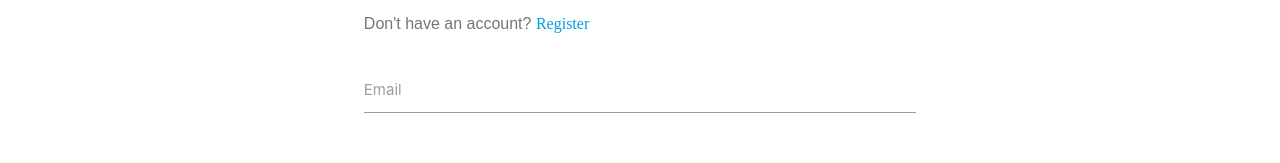
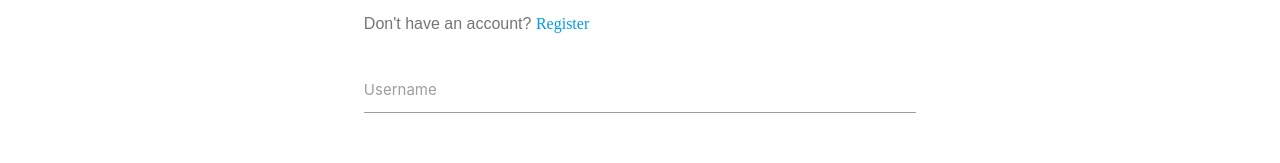
Before and after one commit to amaliawhay/alcocall, a React (Create React App) app in the folder client/: page /login in a window 1280 px wide. Shown: the part 235-398 px from the top of the page. Built offline with nearby package versions, Linux system fonts and the light colour scheme; a web font is replaced by a local one.

Commit message:
Login & register match alcocalldb

```diff
--- a/client/src/component/auth/login.js
+++ b/client/src/component/auth/login.js
@@ -4,7 +4,7 @@ class Login extends Component {
   constructor() {
     super();
     this.state = {
-      email: "",
+      userName: "",
       password: "",
       errors: {},
     };
@@ -15,7 +15,7 @@ class Login extends Component {
   onSubmit = (e) => {
     e.preventDefault();
     const userData = {
-      email: this.state.email,
+      userName: this.state.userName,
       password: this.state.password,
     };
     console.log(userData);
@@ -48,12 +48,12 @@ class Login extends Component {
               <div className="input-field col s12">
                 <input
                   onChange={this.onChange}
-                  value={this.state.email}
-                  error={errors.email}
-                  id="email"
-                  type="email"
+                  value={this.state.userName}
+                  error={errors.userName}
+                  id="username"
+                  type="text"
                 />
-                <label htmlFor="email">Email</label>
+                <label htmlFor="userName">Username</label>
               </div>
               <div className="input-field col s12">
                 <input
--- a/client/src/component/auth/register.js
+++ b/client/src/component/auth/register.js
@@ -49,7 +49,7 @@ class Register extends Component {
               </h4>
               <p className="grey-text text-darken-1">
                 Already have an account?{" "}
-                <Link to="/signIn">Sign in</Link>
+                <Link to="/login">Login</Link>
               </p>
             </div>
             <form noValidate onSubmit={this.onSubmit}>
@@ -83,7 +83,7 @@ class Register extends Component {
                   id="age"
                   type="password"
                 />
-                <label htmlFor="age"></label>
+                <label htmlFor="age">Age</label>
               </div>
 
               <div
```
